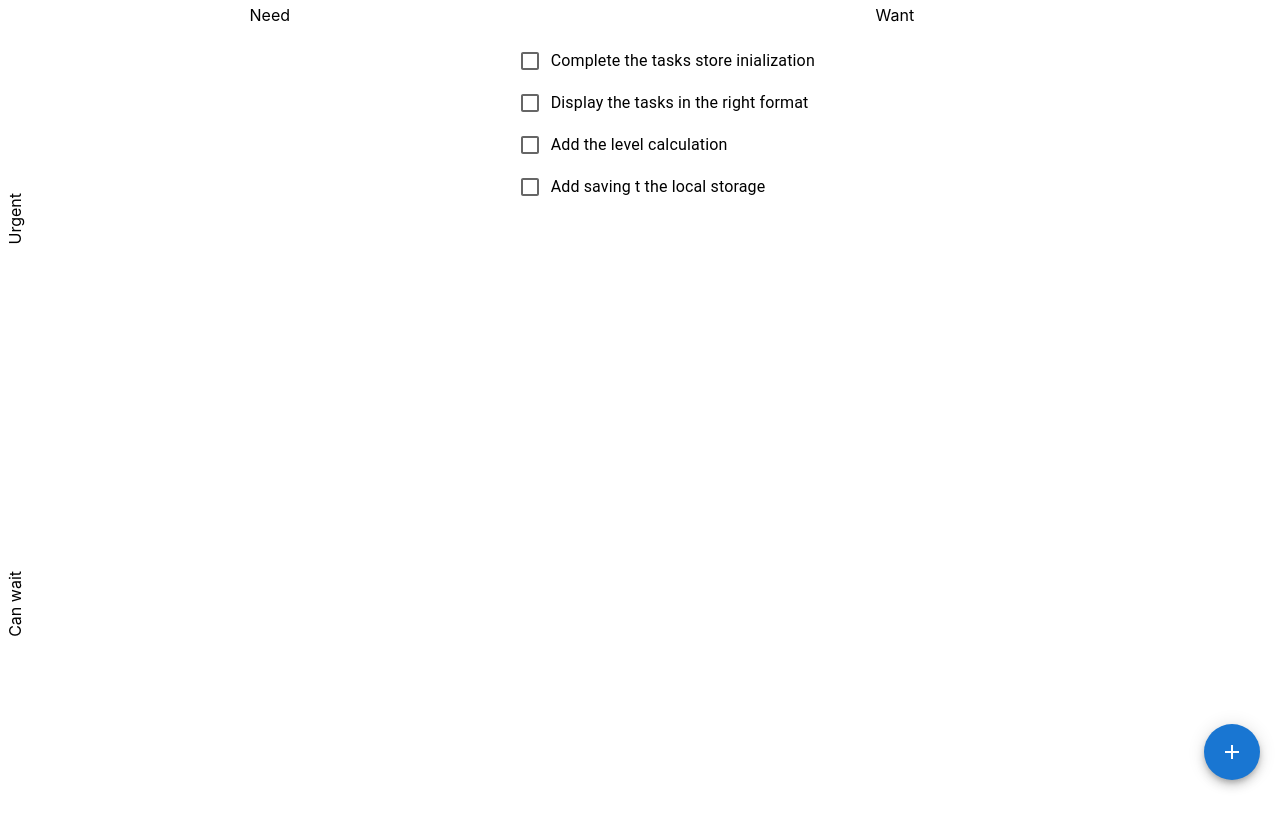
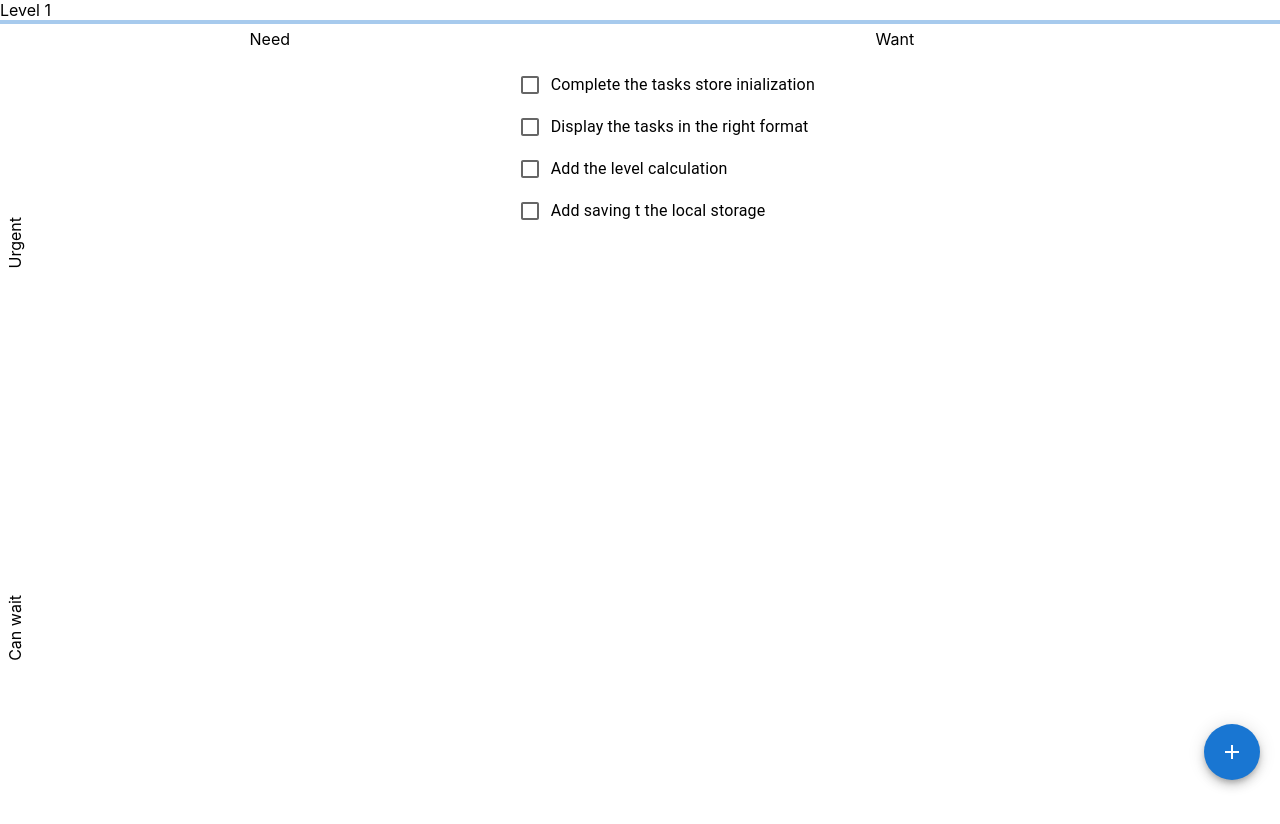
Before and after one commit to Bogomazz/dophamine, a React (Create React App) app in the folder dophamine-front/: page / in a window 1280 px wide. Before the commit the page ends 800 px from the top, so only its background shows below. Built offline with nearby package versions, Linux system fonts and the light colour scheme.

Commit message:
Add progress bar

```diff
--- a/dophamine-front/src/components/CreateTask.tsx
+++ b/dophamine-front/src/components/CreateTask.tsx
@@ -32,7 +32,11 @@ function CreateTask() {
   const dispatch = useDispatch()
 
   const onSubmit: SubmitHandler<TaskFormInput> = (data: TaskFormInput) => {
-    dispatch(addTask(data))
+    const normalizedTaskData = {
+      ...data,
+      points: Number(data.points) || 0,
+    }
+    dispatch(addTask(normalizedTaskData))
     dispatch(hideModal())
   }
 
--- /dev/null
+++ b/dophamine-front/src/components/Level.tsx
@@ -0,0 +1,48 @@
+import { LinearProgress } from '@mui/material';
+import Box from '@mui/material/Box';
+import React, { useEffect } from 'react'
+import { RootState } from '../store/store';
+import { useSelector } from 'react-redux';
+
+const LEVEL_TRESHHOLD = 200;
+
+function LevelView({
+  userPoints,
+  levelTreshhold
+}: {
+  userPoints: number,
+  levelTreshhold: number
+}) {
+  const userLevel = Math.floor(userPoints / levelTreshhold) + 1;
+  const currentLevelPoints = userPoints % levelTreshhold;
+  const levelProgressPercentage = Math.round((currentLevelPoints / levelTreshhold) * 100)
+
+  useEffect(() => {
+    console.log(`${userLevel} = ${userPoints} / ${levelTreshhold}`)
+  })
+  return  (
+    <Box sx={{ width: '100%' }}>
+      <Box component={'span'}>Level {userLevel}</Box>
+      <LinearProgress variant="determinate" value={levelProgressPercentage} />
+    </Box>
+  )
+}
+
+function Level() {
+
+  const tasks = useSelector((state: RootState) => state.tasks.tasks);
+  const userPoints = tasks
+    .filter(task => task.completed)
+    .reduce((points, task) => points + task.points, 0);
+
+  useEffect(() => {
+    console.log(tasks)
+  })
+
+  return <LevelView
+    levelTreshhold={LEVEL_TRESHHOLD}
+    userPoints={userPoints}
+  />
+}
+
+export default Level
--- a/dophamine-front/src/components/MainPage.tsx
+++ b/dophamine-front/src/components/MainPage.tsx
@@ -6,6 +6,7 @@ import { useDispatch, useSelector } from "react-redux";
 import { showModal, hideModal } from '../store/reducers/modalSlice';
 import CreateTask from "./CreateTask";
 import { RootState } from "../store/store";
+import Level from "./Level";
 
 function MainPage() {
 
@@ -14,6 +15,7 @@ function MainPage() {
 
   return (
     <Box className="mainPageContainer">
+      <Level />
       <TasksTable></TasksTable>
       <Box className="bottomRightButton">
         <Fab onClick={() => dispatch(showModal())} color="primary" aria-label="add">
```
